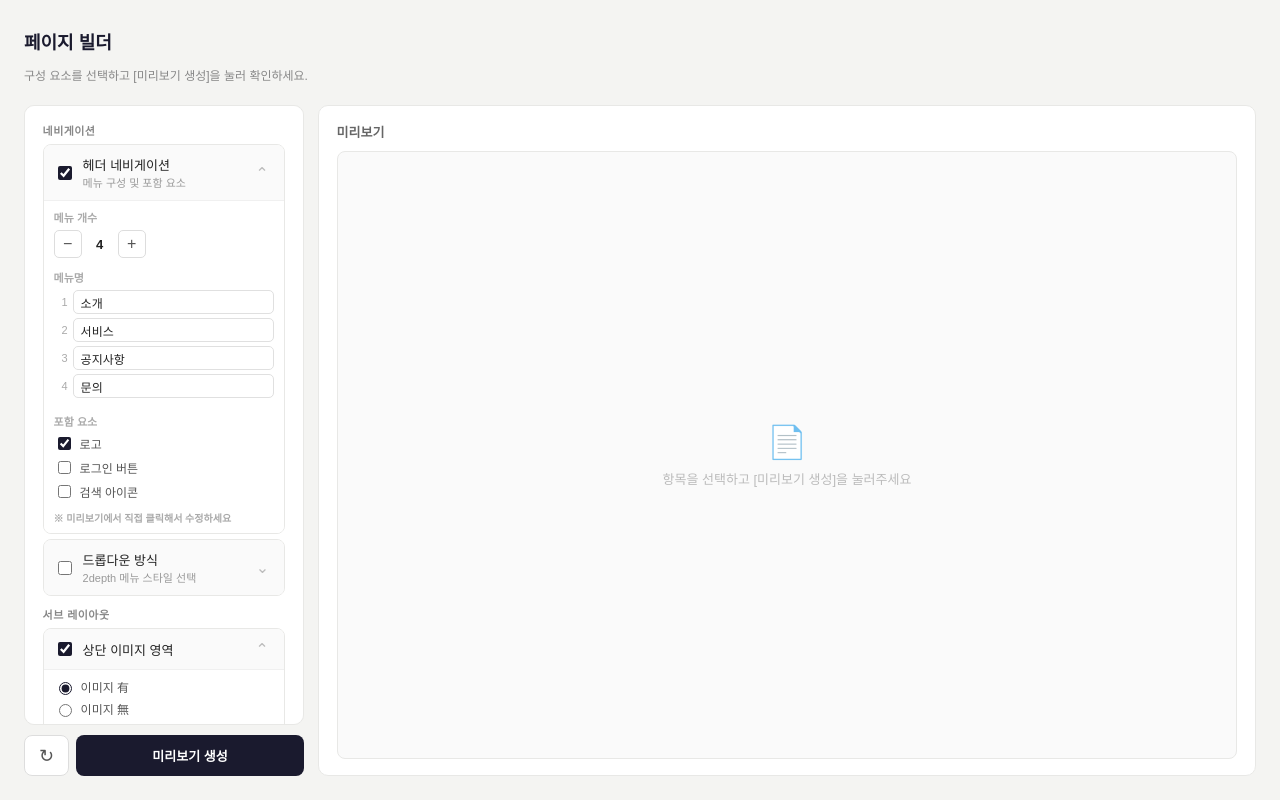
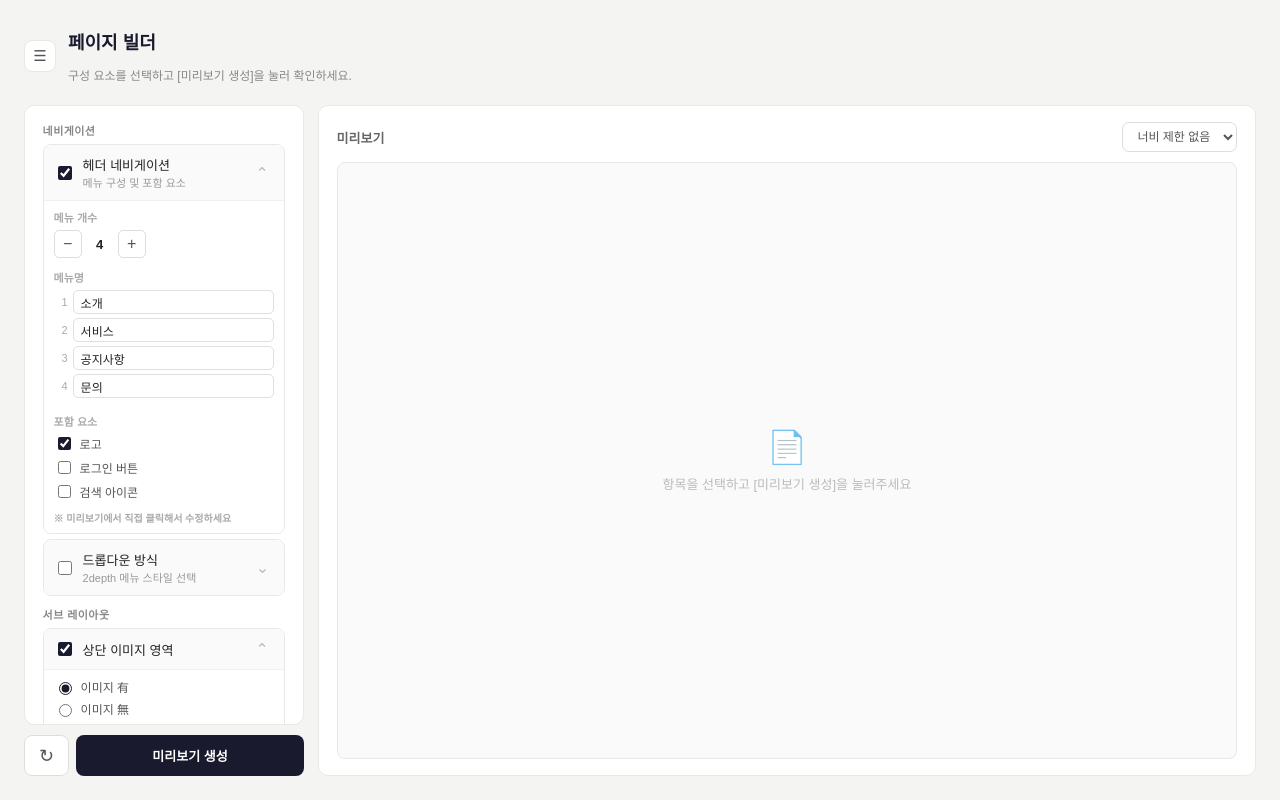
Before and after one commit to Heo-SeA/test1, a plain HTML site: page index.html in a window 1280 px wide. Drawn offline with Linux system fonts and the light colour scheme.

Commit message:
Add files via upload

```diff
--- a/index.html
+++ b/index.html
@@ -12,7 +12,11 @@ body{font-family:'Apple SD Gothic Neo','Malgun Gothic',sans-serif;background:#f4
 .top h1{font-size:18px;font-weight:700;color:#1a1a2e;}
 .top p{font-size:12px;color:#888;margin-top:3px;}
 .wrap{display:flex;gap:14px;padding:0 24px 24px;flex:1;min-height:0;}
-.left{width:280px;min-width:280px;flex-shrink:0;display:flex;flex-direction:column;min-height:0;}
+.left{width:280px;min-width:280px;flex-shrink:0;display:flex;flex-direction:column;min-height:0;transition:width 0.25s,min-width 0.25s;}
+.left.collapsed{width:0;min-width:0;overflow:hidden;}
+.left.collapsed .left-scroll,.left.collapsed .left-btns{opacity:0;pointer-events:none;}
+.panel-toggle{width:32px;height:32px;background:#fff;border:1px solid #e8e8e6;border-radius:8px;cursor:pointer;display:flex;align-items:center;justify-content:center;color:#555;font-size:15px;flex-shrink:0;}
+.panel-toggle:hover{background:#f5f5f5;}
 .left-scroll{flex:1;min-height:0;overflow-y:auto;background:#fff;border:1px solid #e8e8e6;border-radius:10px;padding:1rem 1.1rem;}
 .left-scroll::-webkit-scrollbar{width:4px;}
 .left-scroll::-webkit-scrollbar-thumb{background:#ddd;border-radius:2px;}
@@ -49,9 +53,12 @@ body{font-family:'Apple SD Gothic Neo','Malgun Gothic',sans-serif;background:#f4
 </head>
 <body>
 
-<div class="top">
-  <h1>페이지 빌더</h1>
-  <p>구성 요소를 선택하고 [미리보기 생성]을 눌러 확인하세요.</p>
+<div class="top" style="display:flex;align-items:center;gap:12px;">
+  <button class="panel-toggle" id="panel-toggle-btn" onclick="togglePanel()" title="메뉴 접기/펼치기">☰</button>
+  <div>
+    <h1>페이지 빌더</h1>
+    <p>구성 요소를 선택하고 [미리보기 생성]을 눌러 확인하세요.</p>
+  </div>
 </div>
 
 <div class="wrap">
@@ -366,7 +373,15 @@ body{font-family:'Apple SD Gothic Neo','Malgun Gothic',sans-serif;background:#f4
   <div class="right">
     <div style="display:flex;align-items:center;justify-content:space-between;margin-bottom:10px;flex-shrink:0;">
       <div class="preview-label" style="margin-bottom:0;">미리보기</div>
-      <button id="btn-download" onclick="downloadImg()" style="display:none;background:#fff;border:1px solid #ddd;border-radius:7px;padding:6px 13px;font-size:12px;color:#555;cursor:pointer;gap:5px;align-items:center;">&#128247; 이미지 저장</button>
+      <div style="display:flex;align-items:center;gap:8px;">
+        <select id="max-width-select" style="border:1px solid #ddd;border-radius:7px;padding:6px 10px;font-size:12px;color:#555;background:#fff;cursor:pointer;outline:none;" onchange="applyMaxWidth(this.value)">
+          <option value="">너비 제한 없음</option>
+          <option value="1200px">1200px</option>
+          <option value="1400px">1400px</option>
+          <option value="1600px">1600px</option>
+        </select>
+        <button id="btn-download" onclick="downloadImg()" style="display:none;background:#fff;border:1px solid #ddd;border-radius:7px;padding:6px 13px;font-size:12px;color:#555;cursor:pointer;gap:5px;align-items:center;">&#128247; 이미지 저장</button>
+      </div>
     </div>
     <div class="pf" id="pf">
       <div class="empty">
@@ -563,6 +578,32 @@ function obc(){var sel=document.querySelector('input[name="bt"]:checked');var v=
 document.addEventListener('change',function(e){var inp=e.target;if(inp.type!=='checkbox'&&inp.type!=='radio')return;var sub=inp.closest('.sub');if(!sub)return;var key=sub.id.replace(/^s-/,'');var chk=document.getElementById('c-'+key);if(chk&&chk.type==='checkbox')chk.checked=true;});
 function h(id){var e=document.getElementById(id);return e&&e.checked;}
 function rv(n){var e=document.querySelector('input[name="'+n+'"]:checked');return e?e.value:'';}
+function togglePanel(){
+  var left=document.querySelector('.left');
+  var btn=document.getElementById('panel-toggle-btn');
+  var isCollapsed=left.classList.toggle('collapsed');
+  btn.textContent=isCollapsed?'☰':'☰';
+  btn.title=isCollapsed?'메뉴 펼치기':'메뉴 접기';
+  btn.style.background=isCollapsed?'#1a1a2e':'#fff';
+  btn.style.color=isCollapsed?'#fff':'#555';
+  btn.style.borderColor=isCollapsed?'#1a1a2e':'#e8e8e6';
+}
+
+function applyMaxWidth(val){
+  var pif=document.getElementById('pif');
+  if(!pif||!pif.contentDocument)return;
+  var body=pif.contentDocument.body;
+  if(!body)return;
+  if(val){
+    body.style.maxWidth=val;
+    body.style.margin='0 auto';
+    body.style.boxSizing='border-box';
+  } else {
+    body.style.maxWidth='';
+    body.style.margin='';
+  }
+}
+
 function downloadImg(){
   var pif=document.getElementById('pif');
   if(!pif)return;
@@ -1215,6 +1256,10 @@ function gen(){
   if(dlBtn)dlBtn.style.display='flex';
   var pif=document.getElementById('pif');
   pif.srcdoc=html;
+  pif.onload=function(){
+    var sel=document.getElementById('max-width-select');
+    if(sel&&sel.value)applyMaxWidth(sel.value);
+  };
   // 캘린더가 포함된 경우 iframe 로드 후 JS 주입
 }
 </script>
```
